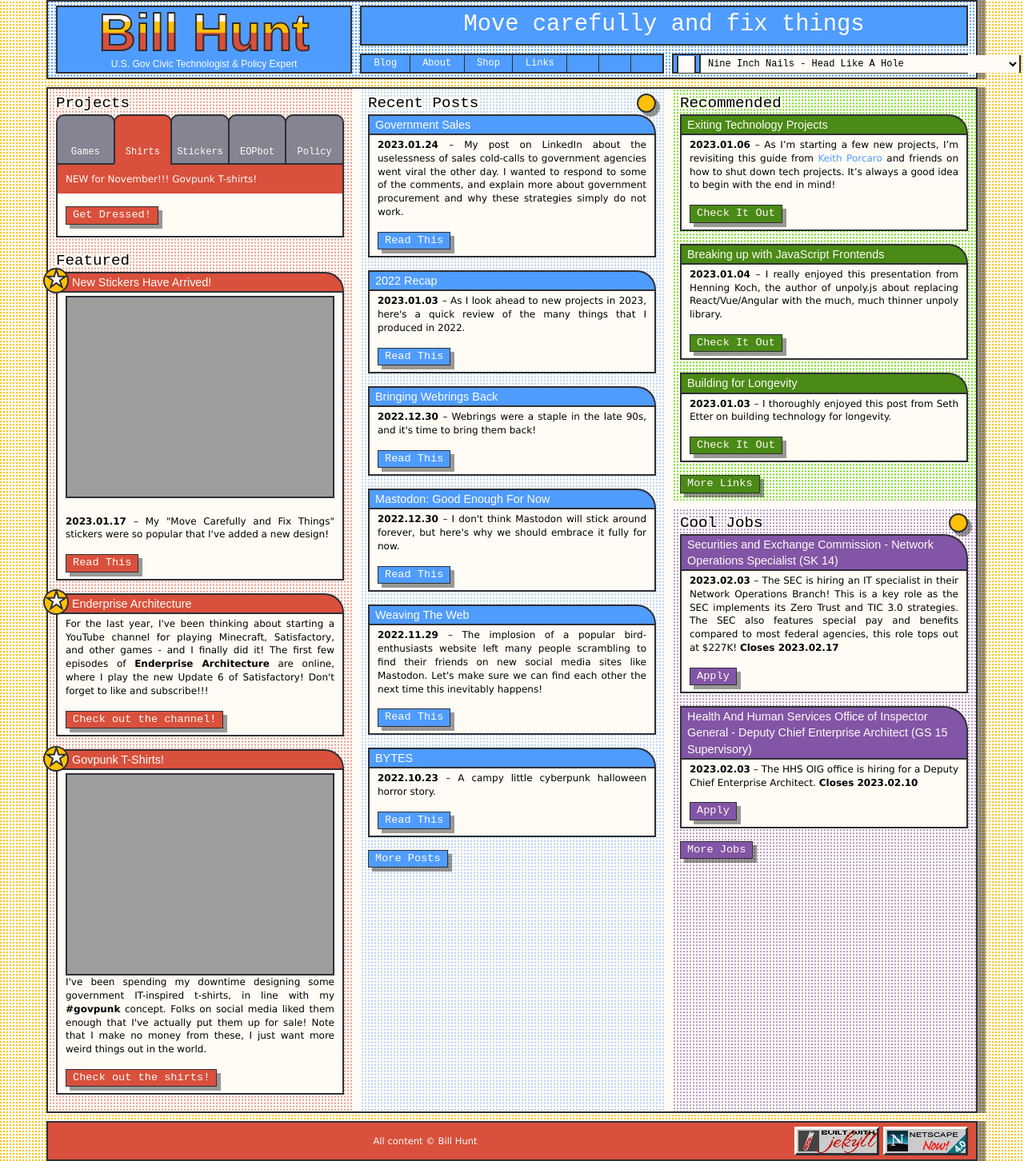
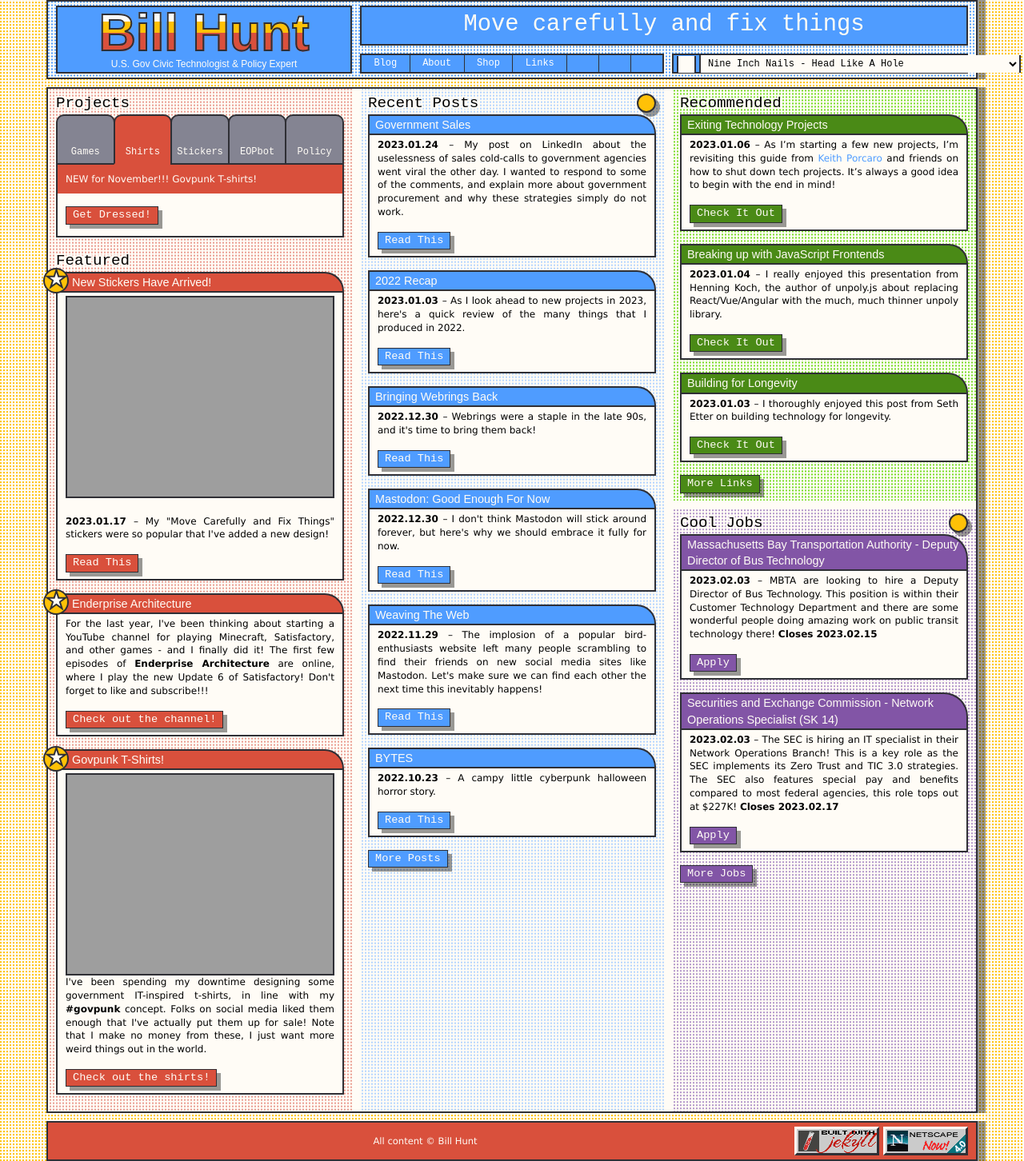
Before and after one commit to krusynth/billhunt.dev, a Jekyll site: the page built from index.md, in a window 1280 px wide. Shown: the whole page at 80% size. Built offline with Jekyll 4.4.1, drawn with Linux system fonts in a browser that asks for light colours; some web fonts are replaced.

Commit message:
Update jobs.

```diff
--- a/_data/jobs.yml
+++ b/_data/jobs.yml
@@ -1,3 +1,9 @@
+- title: Massachusetts Bay Transportation Authority - Deputy Director of Bus Technology
+  url: https://www.governmentjobs.com/careers/mbta/jobs/3899053/deputy-director-of-bus-technology
+  date: 2023-02-03
+  closes: 2023-02-15
+  content: MBTA are looking to hire a Deputy Director of Bus Technology. This position is within their Customer Technology Department and there are some wonderful people doing amazing work on public transit technology there!
+
 - title: Maryland Office of the Comptroller - Chief Information Officer
   url: https://www.jobapscloud.com/MD/sup/bulpreview.asp?R1=23&R2=009656&R3=0001
   date: 2023-02-03
```
